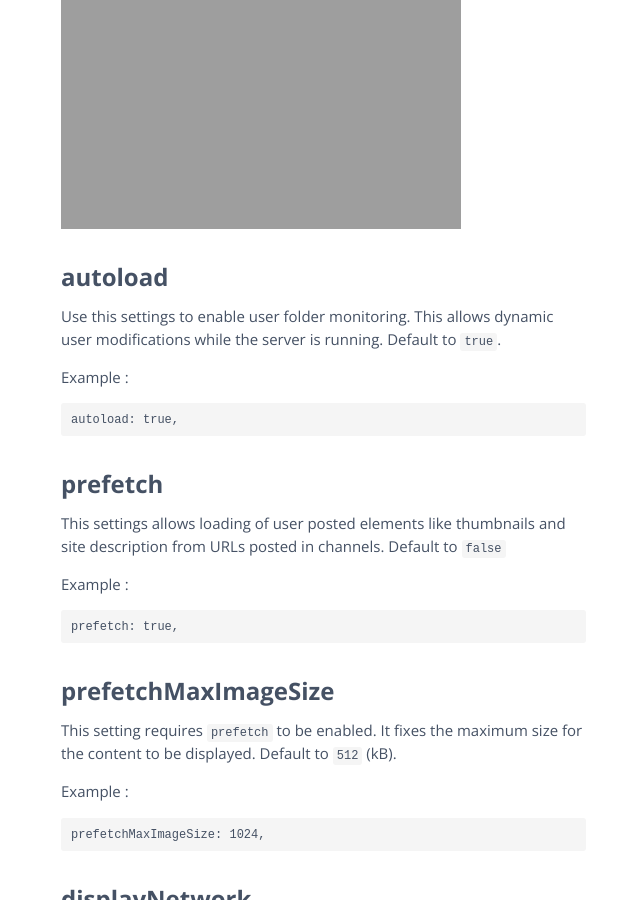
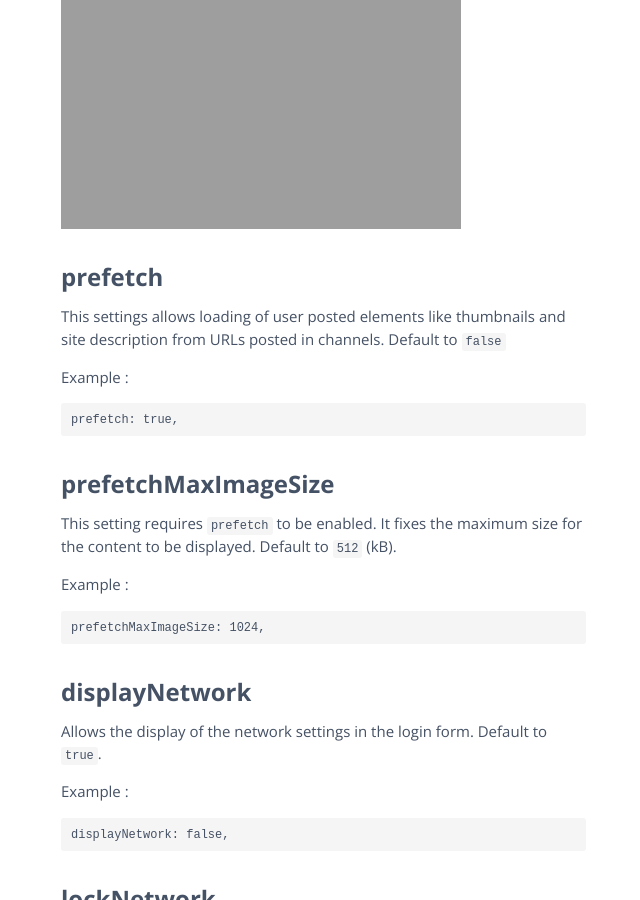
Before and after one commit to thelounge/thelounge.github.io, a Jekyll site: the page built from _docs/server/configuration.md, in a window 1280 px wide and 900 px high, scrolled down 2648 px. Shown: the whole window, without its empty margins (409-1049 px from the left). Built offline with Jekyll 4.4.1, drawn with Linux system fonts in a browser that asks for light colours; Markdown is read by kramdown in place of the engine named in the settings; comment, search, counter and statistics services are not loaded.

Commit message:
Update configuration.md
Remove autoload directive to be coherent with #779

````diff
--- a/_docs/server/configuration.md
+++ b/_docs/server/configuration.md
@@ -96,16 +96,6 @@ The Lounge ships with 4 themes.
 [morning_thumb]: /img/screenshots/morning_thumbnail.png (Morning CSS)
 [zenburn]: /img/screenshots/zenburn_css.png
 [zenburn_thumb]: /img/screenshots/zenburn_thumbnail.png (Zenburn CSS)
-
-## autoload
-
-Use this settings to enable user folder monitoring. This allows
-dynamic user modifications while the server is running. Default to `true`.
-
-Example :
-```javascript
-autoload: true,
-```
 
 ## prefetch
 
````
